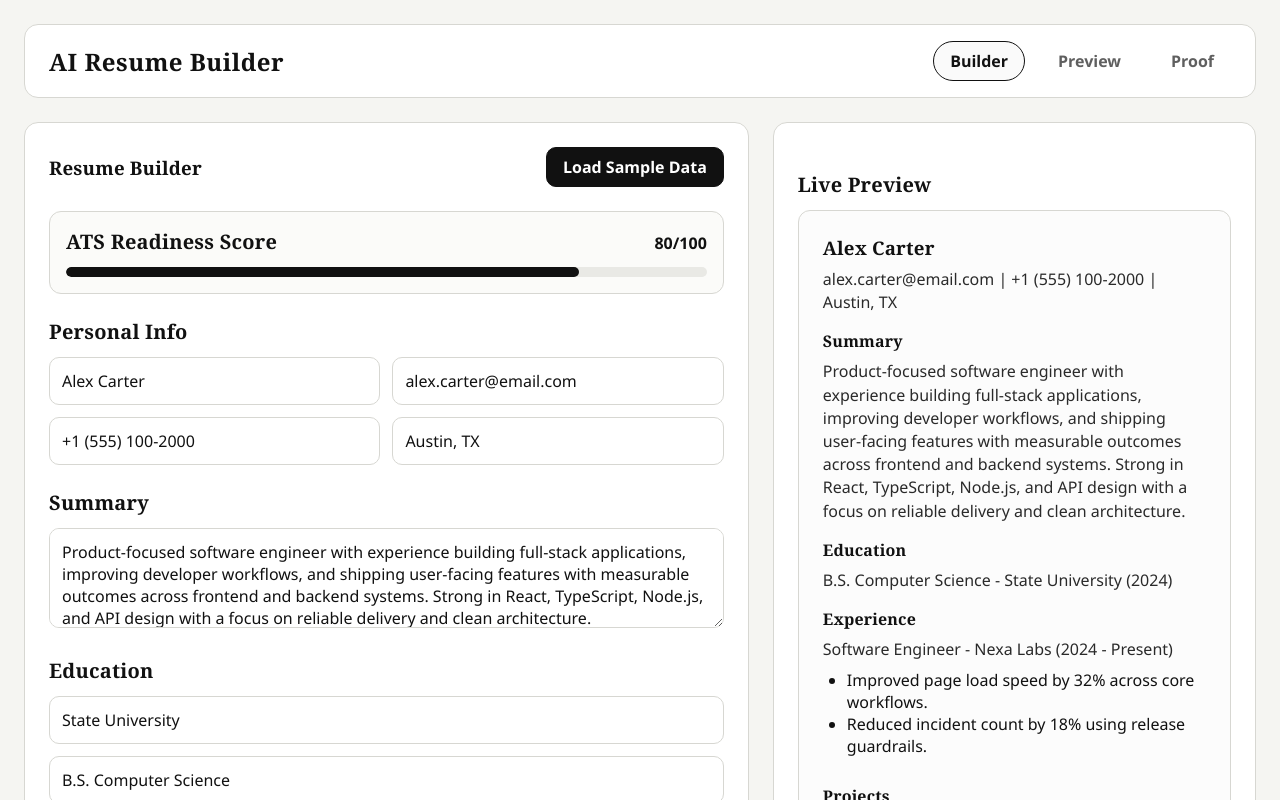
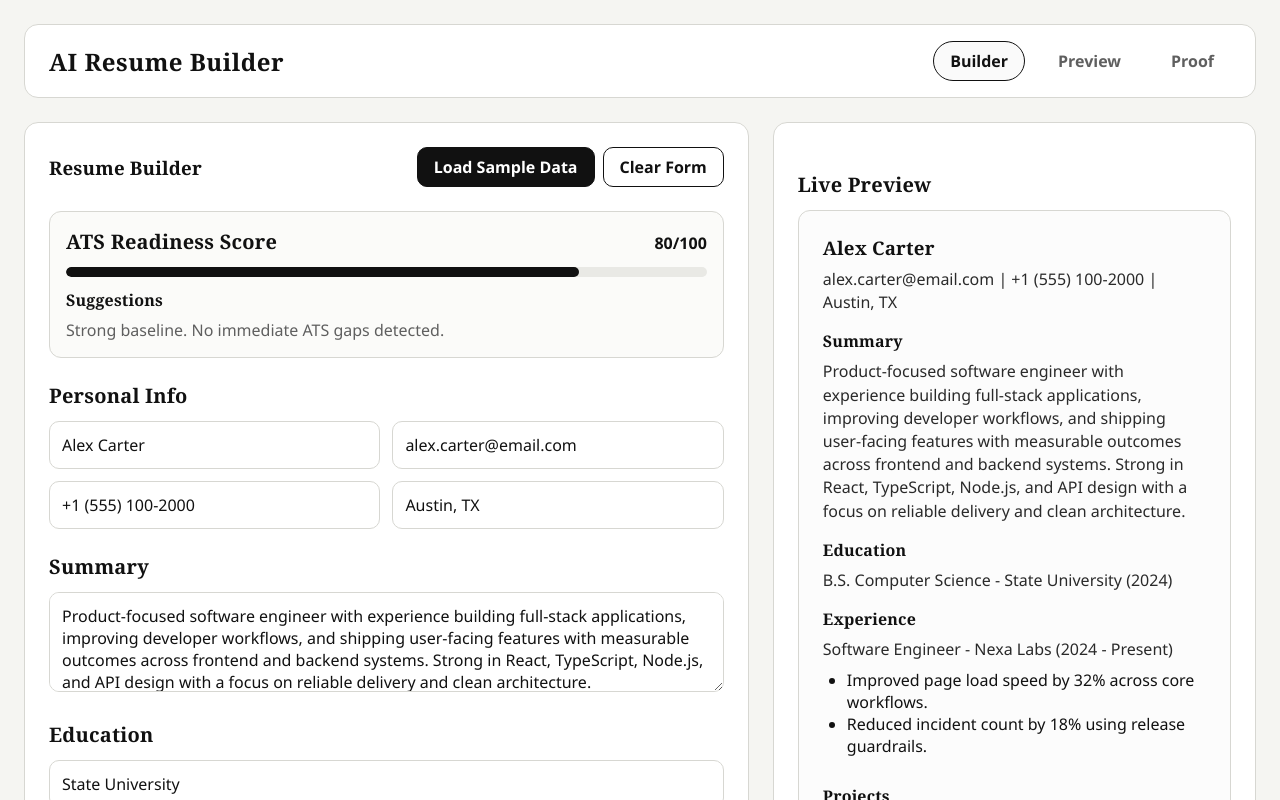
Before and after one commit to AjayS0708/AI-Resume-Builder, a React (Vite) app: page /builder in a window 1280 px wide. Both pictures are taken after a click on the button "Load Sample Data". Shown: the top 800 px of the page. Built offline with nearby package versions, Linux system fonts and the light colour scheme.

Commit message:
Improve ATS suggestions visibility and add clear form action

```diff
--- a/src/lib/resumeData.ts
+++ b/src/lib/resumeData.ts
@@ -38,6 +38,7 @@ export type ResumeBuilderData = {
 export type AtsResult = {
   score: number;
   suggestions: string[];
+  allCriteriaMet: boolean;
 };
 
 export const RESUME_STORAGE_KEY = 'resumeBuilderData';
@@ -207,7 +208,8 @@ export const computeAtsV1 = (data: ResumeBuilderData): AtsResult => {
 
   return {
     score: Math.min(100, score),
-    suggestions: suggestions.slice(0, 3)
+    suggestions: suggestions.slice(0, 3),
+    allCriteriaMet: suggestions.length === 0
   };
 };
 
--- a/src/pages/BuilderPage.tsx
+++ b/src/pages/BuilderPage.tsx
@@ -104,7 +104,12 @@ export default function BuilderPage() {
         <section className="builder-form-card">
           <div className="section-head">
             <h1>Resume Builder</h1>
-            <button type="button" onClick={() => setData(sampleData())}>Load Sample Data</button>
+            <div className="head-actions">
+              <button type="button" onClick={() => setData(sampleData())}>Load Sample Data</button>
+              <button type="button" className="ghost-button" onClick={() => setData(createEmptyResumeData())}>
+                Clear Form
+              </button>
+            </div>
           </div>
 
           <section className="ats-card" aria-live="polite">
@@ -115,12 +120,15 @@ export default function BuilderPage() {
             <div className="ats-meter" role="meter" aria-valuemin={0} aria-valuemax={100} aria-valuenow={ats.score}>
               <div className={`ats-fill ${scoreTone(ats.score)}`} style={{ width: `${ats.score}%` }} />
             </div>
-            {ats.suggestions.length > 0 && (
+            <h3 className="ats-subtitle">Suggestions</h3>
+            {ats.suggestions.length > 0 ? (
               <ul className="ats-suggestions">
                 {ats.suggestions.map((item) => (
                   <li key={item}>{item}</li>
                 ))}
               </ul>
+            ) : (
+              <p className="ats-good">Strong baseline. No immediate ATS gaps detected.</p>
             )}
           </section>
 
--- a/src/styles.css
+++ b/src/styles.css
@@ -164,6 +164,12 @@ textarea {
   margin-bottom: var(--space-6);
 }
 
+.head-actions {
+  display: flex;
+  gap: var(--space-2);
+  flex-wrap: wrap;
+}
+
 .ats-card {
   border: 1px solid var(--line);
   border-radius: 12px;
@@ -212,6 +218,16 @@ textarea {
 .ats-suggestions {
   margin: var(--space-3) 0 0;
   padding-left: var(--space-6);
+}
+
+.ats-subtitle {
+  margin: var(--space-3) 0 0;
+  font-size: 16px;
+}
+
+.ats-good {
+  margin: var(--space-2) 0 0;
+  color: var(--muted);
 }
 
 .ats-suggestions li {
```
